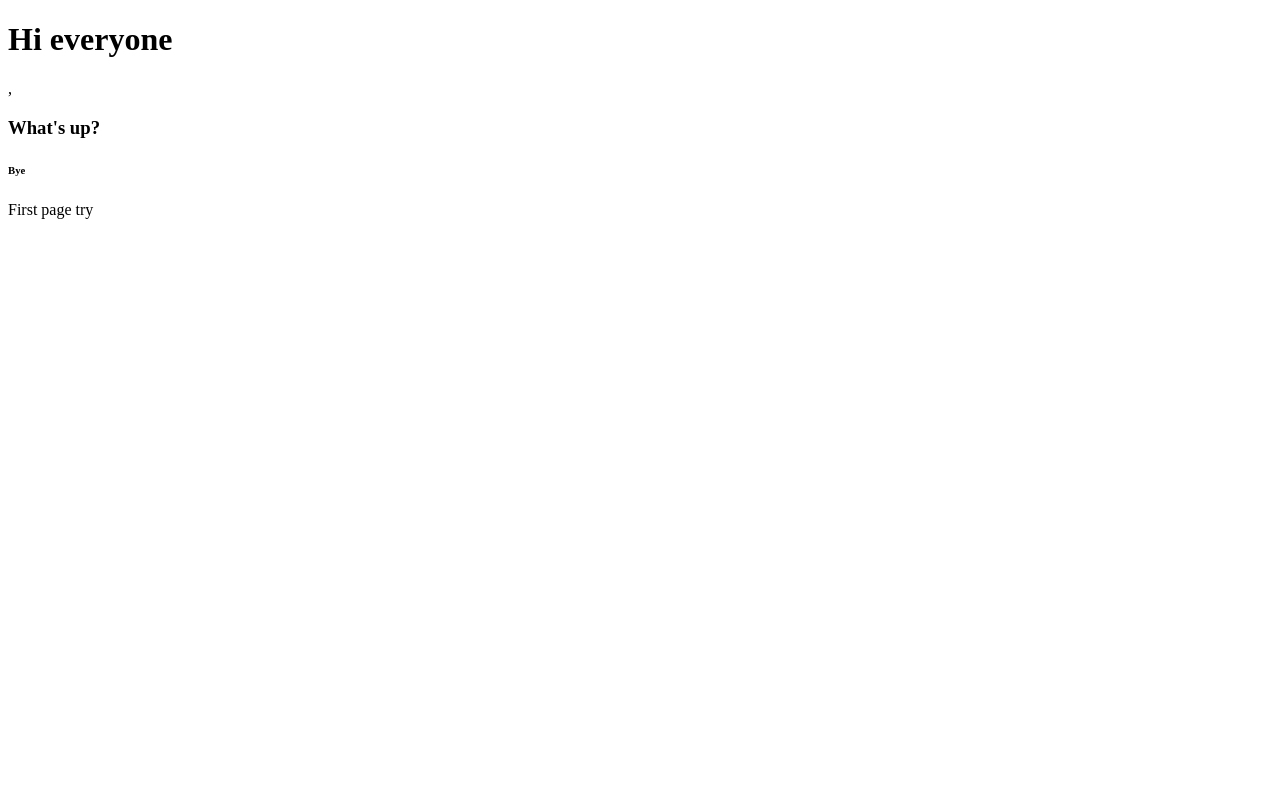
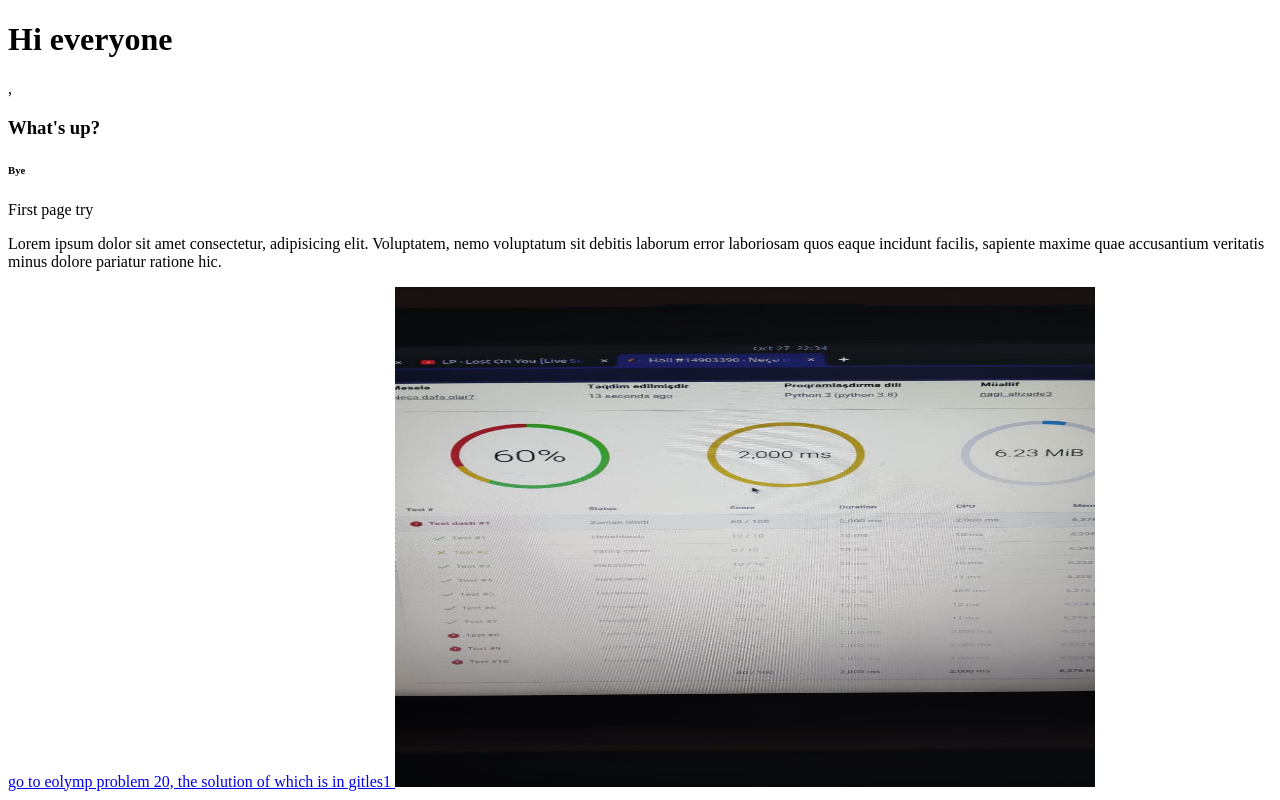
Before and after one commit to nagializada3/les1, a plain HTML site: page index.html in a window 1280 px wide. Drawn offline with Linux system fonts and the light colour scheme.

Commit message:
image of 20th eolymp problem's result

```diff
--- a/index.html
+++ b/index.html
@@ -8,5 +8,8 @@
         ,<h3>What's up?</h3>
         <h6>Bye</h6>
         <p>First page try</p>
+        <p>Lorem ipsum dolor sit amet consectetur, adipisicing elit. Voluptatem, nemo voluptatum sit debitis laborum error laboriosam quos eaque incidunt facilis, sapiente maxime quae accusantium veritatis minus dolore pariatur ratione hic.</p>
+        <a href="https://www.eolymp.com/az/problems/20">go to eolymp problem 20, the solution of which is in gitles1 </a>
+        <img src="problem20.png" width="700" height="500"  alt="The result of problem 20 is 60 percent">
     </body>
 </html>
```
Also changed, not shown: problem20.png (added).
